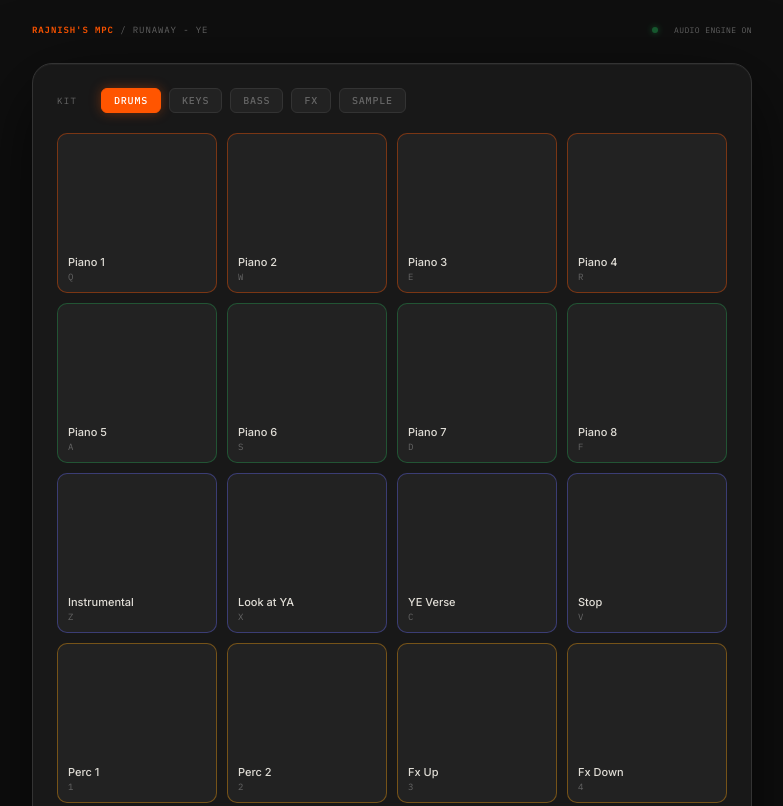
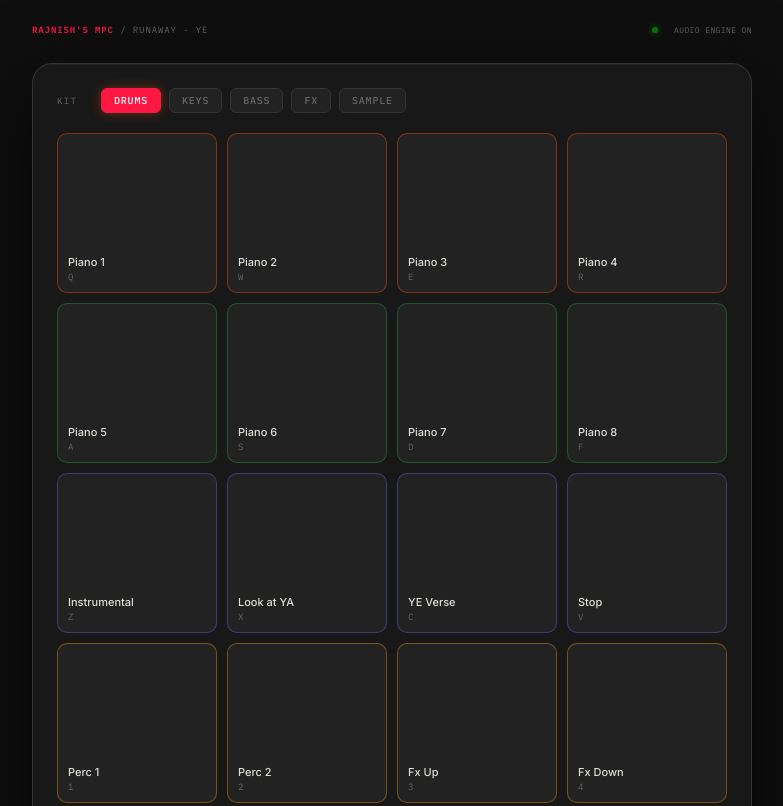
Before and after one commit to Rajnishpatel124/MCP, a plain HTML site: page index.html in a window 1280 px wide. Shown: the top 806 px of the page, without its empty margins (248-1031 px from the left). Drawn offline with Linux system fonts and the light colour scheme; no server answers.

Commit message:
Change UI color scheme to neon red/pink aesthetic, keep grey body

```diff
--- a/index.html
+++ b/index.html
@@ -19,10 +19,10 @@
     --border2:   #444;
     --text:      #e0ddd6;
     --muted:     #666;
-    --accent:    #ff5500;
-    --accent2:   #ff8833;
-    --green:     #22c55e;
-    --amber:     #f59e0b;
+    --accent:    #ff1744;
+    --accent2:   #ff6699;
+    --green:     #00ff00;
+    --amber:     #ffff00;
     --mono:      'IBM Plex Mono', monospace;
     --sans:      'Inter', sans-serif;
   }
```
